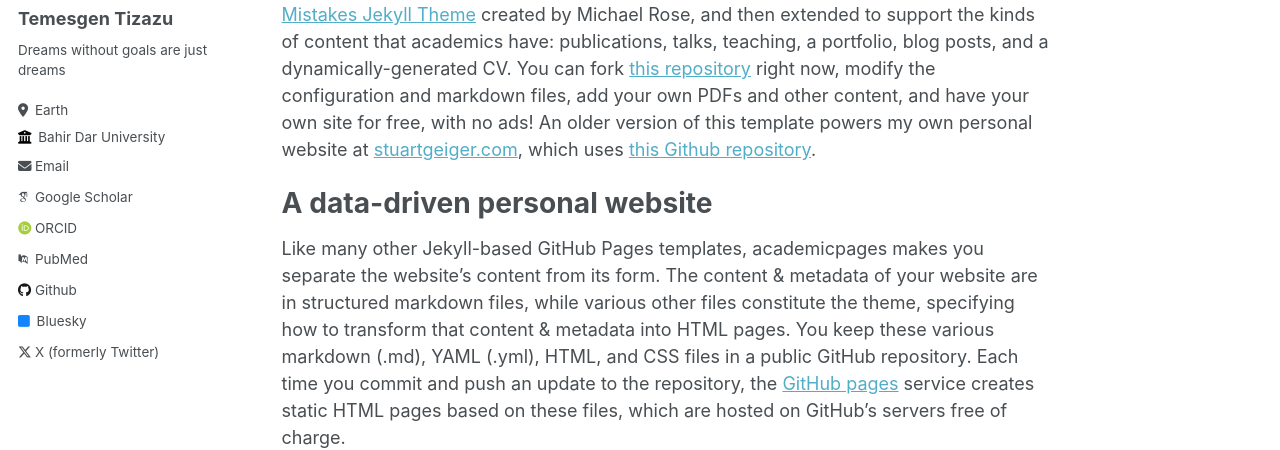
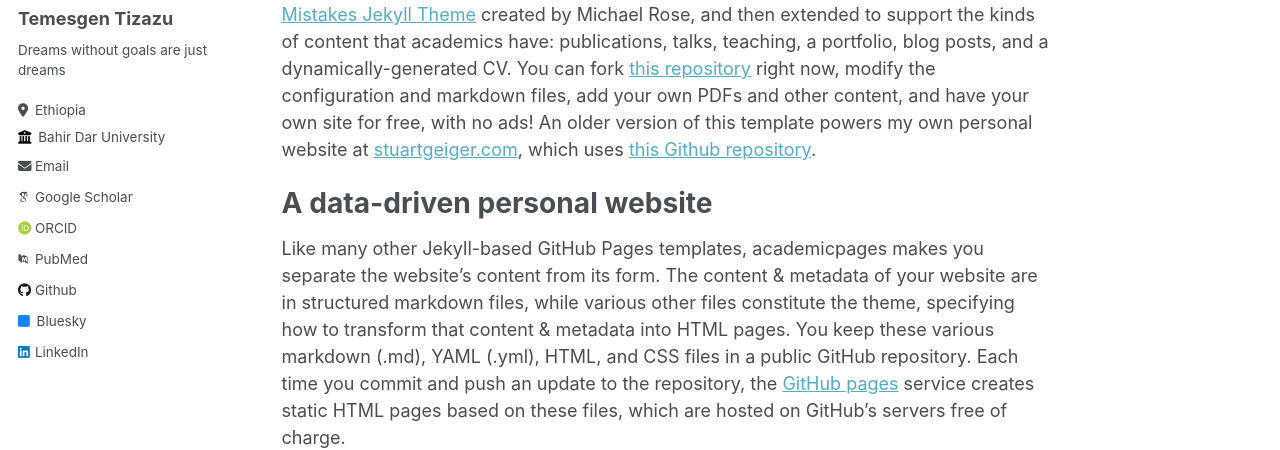
Before and after one commit to temetiza/temetiza.github.io, a Jekyll site: the page built from _pages/about.md, in a window 1280 px wide. Shown: the part 295-745 px from the top of the page. Built offline with Jekyll 4.4.1, drawn with Linux system fonts in a browser that asks for light colours; some web fonts are replaced.

Commit message:
mysocial

```diff
--- a/_config.yml
+++ b/_config.yml
@@ -25,10 +25,10 @@ author:
   name             : "Temesgen Tizazu"
   pronouns         : # example: "she/her"
   bio              : "Dreams without goals are just dreams"
-  location         : "Earth"
+  location         : "Ethiopia"
   employer         : "Bahir Dar University"
   uri              : # URL
-  email            : "none@example.org"
+  email            : "dctome.come@gmail.com"
 
   # Academic websites
   arxiv            : # URL - Update with the correct link to your profile
@@ -56,7 +56,7 @@ author:
   keybase          : # Username
   instagram        : # Username
   lastfm           : # Username
-  linkedin         : # Username
+  linkedin         : in/temesgen-tizazu
   mastodon         : # URL
   medium           : # URL
   pinterest        : # Username
@@ -64,7 +64,7 @@ author:
   steam            : # Username
   telegram         : # URL
   tumblr           : # Username
-  twitter          : "UniofOxford"  # Replace this with your X / Twitter handle
+  twitter          : #"UniofOxford"  # Replace this with your X / Twitter handle
   vine             : # Username
   weibo            : # Username
   wikipedia        : # Username
```
